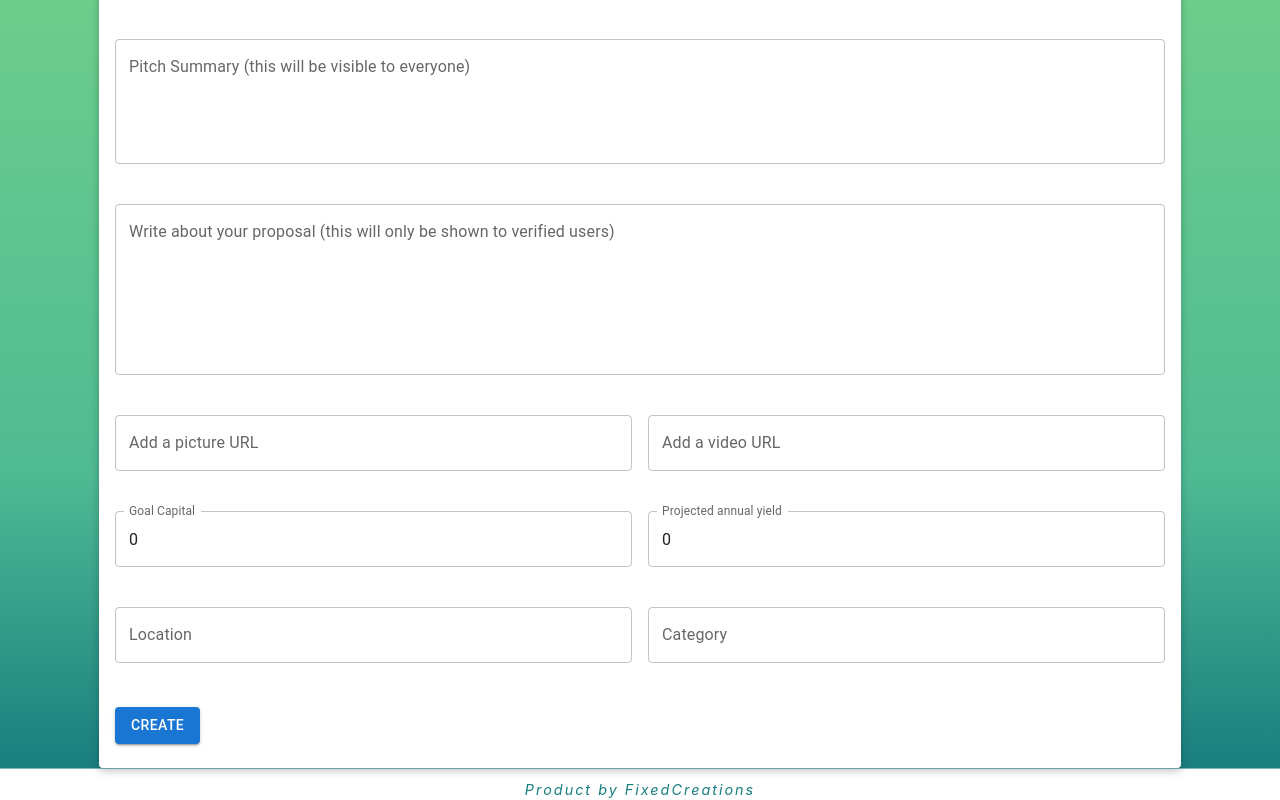
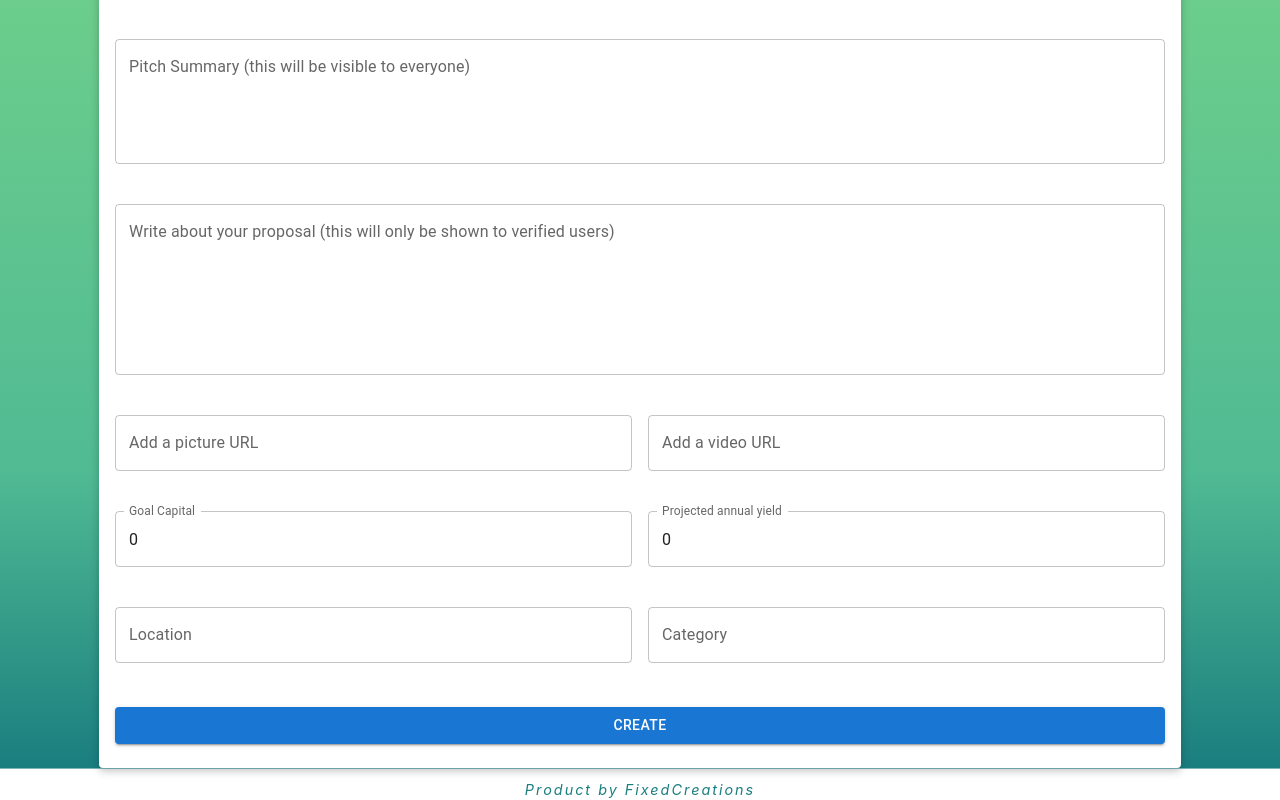
Before and after one commit to Renatuscape/PitchMatchFrontEnd, a React (Vite) app in the folder PitchMatch/: page /createpitch in a window 1280 px wide. Shown: the part 270-1070 px from the top of the page. Built offline with nearby package versions, Linux system fonts and the light colour scheme.

Commit message:
Updated CreatePitch

```diff
--- a/PitchMatch/src/components/CreatePitchComponent.tsx
+++ b/PitchMatch/src/components/CreatePitchComponent.tsx
@@ -1,7 +1,7 @@
-import React, { FormEvent, useState } from 'react';
+import React, { FormEvent, useState, useContext } from 'react';
 import { Container, Card, CardHeader, Button, Divider, CardContent, TextField, Grid } from "@mui/material";
 import { Pitch } from './types';
-import { Link } from 'react-router-dom';
+import { Link, useNavigate } from 'react-router-dom';
 
 const API_URL = 'https://pitchmatch.azurewebsites.net/Pitch';
 
@@ -25,16 +25,26 @@ const res = await fetch(
       headers: {
         "Content-Type": "application/json",
       },
-      body: JSON.stringify({ title, summary, description, imgUrl, videoUrl, location, goal, pitchYield, categories, userId: {userId} })
+      body: JSON.stringify({
+        userId,
+        title,
+        summary,
+        description,
+        imgUrl,
+        videoUrl,
+        location,
+        goal,
+        pitchYield,
+        categories
+      })
     });
 
-  if (!res.ok) {
+    if (!res.ok) {
       const errorData = await res.json();
       throw new Error(JSON.stringify(errorData));
-   }
+  }
 
   const createdPitch = await res.json();
-
   return createdPitch;
 }
 
@@ -55,6 +65,7 @@ export default function CreatePitchComponent(props: CreatePitchFormProps) {
   const [categories, setCategories] = useState('');
   const [userId] = useState<number>(0);
 
+  const navigate = useNavigate();
 
   const handleSubmit = async (e: FormEvent<HTMLFormElement>) => {
     e.preventDefault();
@@ -72,6 +83,7 @@ export default function CreatePitchComponent(props: CreatePitchFormProps) {
         categories
     );
     props.addPitch(createdPitch);
+    navigate('/');
   } catch (error: any) {
          if (error.message) {
             const errorData = JSON.parse(error.message);
@@ -200,11 +212,9 @@ export default function CreatePitchComponent(props: CreatePitchFormProps) {
               </Grid>
               </Grid>
               {errorMessage && <div style={{ color: 'red' }}>{errorMessage}</div>}
-            <Link to="/Home">
-            <Button type="submit" variant="contained" color="primary" sx={{ marginTop: 2 , "&:focus":{outline: "none",}}}>
+              <Button type="submit" variant="contained" color="primary" sx={{ marginTop: 2, "&:focus": { outline: "none", } }}>
               Create
-            </Button>
-            </Link>
+              </Button>
           </form>
         </CardContent>
       </Card>
--- a/PitchMatch/src/pages/CreatePitch.tsx
+++ b/PitchMatch/src/pages/CreatePitch.tsx
@@ -1,11 +1,13 @@
 import CreatePitchComponent from "../components/CreatePitchComponent";
+import { Pitch } from "../components/types";
 
 export function CreatePitch(){
-    return <>
-    <div className='page-background'>
-    <CreatePitchComponent addPitch={function (pitch: { title: string; summary: string; description: string; imgUrl: string; videoUrl: string; location: string; goal: number; pitchYield: number; category: string; }): void {
-          throw new Error("Function not implemented.");
-       } } />
+   const addPitch = (pitch: Pitch): void => {
+      console.log("New pitch created:", pitch);
+  };
+   return (
+      <div className='page-background'>
+          <CreatePitchComponent addPitch={addPitch} />
       </div>
-    </>
+  );
  }
```
